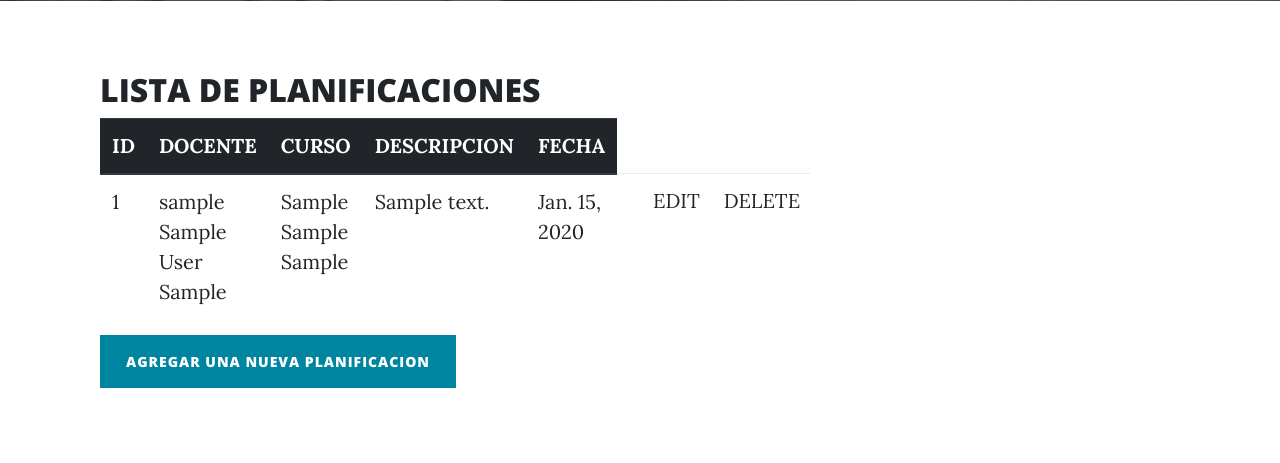
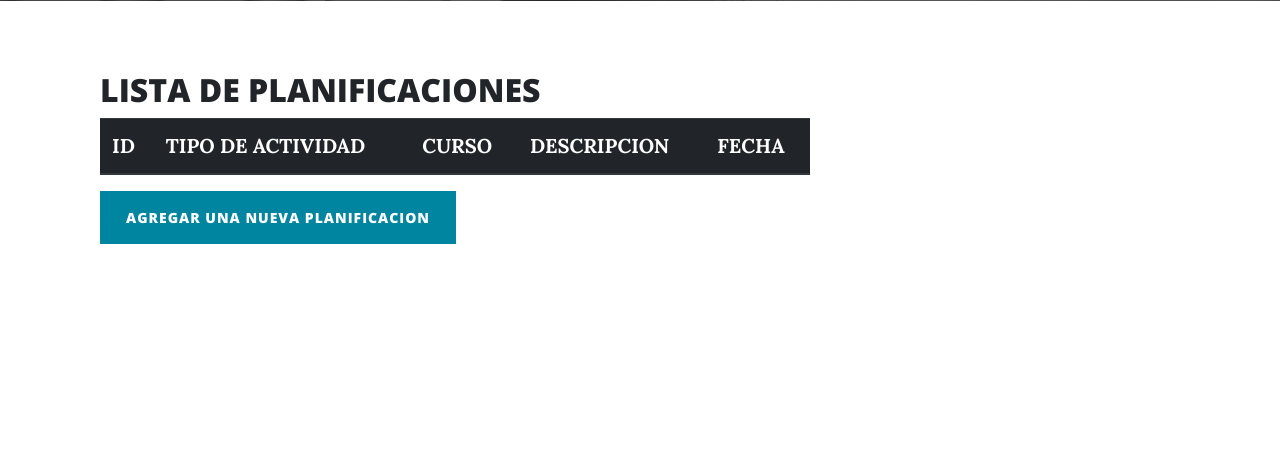
Before and after one commit to Ivanxito11/PROYECTO_RETO, a Django app: page /mostrarplanificaciones/ in a window 1280 px wide. Shown: the part 723-1186 px from the top of the page. After the commit the page ends 967 px from the top, so only its background shows below. Run offline with Django 3.2, Linux system fonts and the light colour scheme; tables that the repository leaves empty hold one stand-in row (values such as "Sample post"); lists and menus that the app fills with data are empty; some libraries are stand-ins or nearby versions.

Commit message:
ACTUALIZACION FINAL

```diff
--- a/core/models.py
+++ b/core/models.py
@@ -140,8 +140,18 @@ class Tarea(models.Model):
         verbose_name="Tareas"
         verbose_name_plural="Tareas"
 
+class Actividad(models.Model):
+    actividad = models.CharField(max_length=255)
+    class Meta:
+        db_table = "Actividad"
+        verbose_name = "Actividad"
+        verbose_name_plural = "Actividad"
+    def __str__(self):
+        return self.actividad
+
+
 class Planificacion(models.Model):
-    docente= models.ForeignKey(User, on_delete=models.CASCADE)
+    actividad= models.ForeignKey(Actividad, on_delete=models.CASCADE)
     curso=models.ForeignKey(Curso, on_delete=models.CASCADE)
     descripcion = models.TextField(max_length=500)
     fecha = models.DateField(auto_now_add=False)
@@ -153,7 +163,7 @@ class Planificacion(models.Model):
 class Horario(models.Model):
     docente= models.ForeignKey(User, on_delete=models.CASCADE)
     curso=models.ForeignKey(Curso, on_delete=models.CASCADE)
-    hora= models.IntegerField(default=1)
+    hora= models.TimeField(auto_now=False, auto_now_add=False)
     dia= models.CharField(max_length=10)
     class Meta:
         db_table="Horario"
--- a/templates/consultarusuario.html
+++ b/templates/consultarusuario.html
@@ -14,7 +14,7 @@
                     <tr>
                          <th>Id</th>
                         <th>Username</th>
-                         <th>Rol</th>
+
 
                         <th>Editar</th>
                           <th>Eliminar</th>
@@ -27,7 +27,7 @@
                         <tr>
                          <td>{{ u.id }}</td>
                             <td>{{ u.username }}</td>
-                            <td>{{ u.usuario_roles.rol.nombre }}</td>
+
 
 
                         <td>  <a class="nav-link" href="{% url 'modificar_usuario' u.id  %}">Modificar</a> </td>
--- a/templates/login.html
+++ b/templates/login.html
@@ -32,7 +32,7 @@
             </tr>
         </table>
 
-        <input type="submit" value="ingresar">
+        <input type="submit" value="INGRESAR">
         <input type="hidden" name="next" value="{{ next }}">
     </form>
 
--- a/templates/modificar_roles.html
+++ b/templates/modificar_roles.html
@@ -1,3 +1,6 @@
+{% extends "base.html" %}
+
+{% block background %}{% load static %}{% static 'img/home-bg.jpg' %}{% endblock %}
 {% block header %}
     <h2> Modificar Rol </h2>
     <form method="POST" >
--- a/templates/modificar_roles_usuarios.html
+++ b/templates/modificar_roles_usuarios.html
@@ -1,3 +1,6 @@
+{% extends "base.html" %}
+
+{% block background %}{% load static %}{% static 'img/home-bg.jpg' %}{% endblock %}
 {% block header %}
     <h2> Modificar Rol y Usuario </h2>
     <form method="POST" >
--- a/templates/modificarhorario.html
+++ b/templates/modificarhorario.html
@@ -1,3 +1,7 @@
+{% extends "base.html" %}
+
+{% block background %}{% load static %}{% static 'img/home-bg.jpg' %}{% endblock %}
+
 {% block header %}
     <h2> Modificar Horario </h2>
     <form method="POST" >
--- a/templates/modificarplanificacion.html
+++ b/templates/modificarplanificacion.html
@@ -1,3 +1,6 @@
+{% extends "base.html" %}
+
+{% block background %}{% load static %}{% static 'img/home-bg.jpg' %}{% endblock %}
 {% block header %}
     <h2> Modificar Planificacion </h2>
     <form method="POST" >
--- a/templates/modificartarea.html
+++ b/templates/modificartarea.html
@@ -1,3 +1,6 @@
+{% extends "base.html" %}
+
+{% block background %}{% load static %}{% static 'img/home-bg.jpg' %}{% endblock %}
 {% block header %}
     <h2> Modificar Tarea </h2>
     <form method="POST" >
--- a/templates/modificarusuario.html
+++ b/templates/modificarusuario.html
@@ -1,3 +1,6 @@
+{% extends "base.html" %}
+
+{% block background %}{% load static %}{% static 'img/home-bg.jpg' %}{% endblock %}
 {% block header %}
  <form method="post" >
         {% csrf_token %}
--- a/templates/mostrar_roles_usuarios.html
+++ b/templates/mostrar_roles_usuarios.html
@@ -6,7 +6,6 @@
 {% block content %}
  <div class="container">
         <div class="col-md-8" style="margin-top: 70px;">
-
             <h2> LISTA DE ROLES Y USUARIOS </h2>
 
             <div class="table-responsive">
@@ -20,6 +19,8 @@
     </tr>
     </thead>
     <tbody>
+
+
 {% for ru in usuario_roles %}
     <tr>
         <td>{{ ru.id }}</td>
@@ -31,7 +32,8 @@
             <td> <a href="{% url 'eliminar_rol_usuario' ru.id %}">Delete</a></td>
         </td>
     </tr>
-{% endfor %}
+
+    {% endfor %}
     </tbody>
 </table>
 <br>
--- a/templates/mostrarplanificacion.html
+++ b/templates/mostrarplanificacion.html
@@ -14,7 +14,7 @@
     <thead class="thead-dark">
     <tr>
         <th>ID</th>
-        <th>DOCENTE</th>
+        <th>TIPO DE ACTIVIDAD</th>
         <th>CURSO</th>
         <th>DESCRIPCION</th>
         <th>FECHA</th>
@@ -22,10 +22,11 @@
     </tr>
     </thead>
     <tbody>
+    {% if request.user.is_authenticated %}
 {% for c in planificacion %}
     <tr>
         <td>{{ c.id }}</td>
-        <td>{{ c.docente }}</td>
+        <td>{{ c.actividad }}</td>
         <td>{{ c.curso }}</td>
         <td>{{ c.descripcion }}</td>
         <td>{{ c.fecha }}</td>
@@ -36,6 +37,7 @@
         </td>
     </tr>
 {% endfor %}
+    {% endif %}
     </tbody>
 </table>
      </div>
--- a/templates/mostrartarea.html
+++ b/templates/mostrartarea.html
@@ -7,7 +7,7 @@
  <div class="container">
         <div class="col-md-8" style="margin-top: 70px;">
 
-            <h2> LISTA DE HORARIOS </h2>
+            <h2> LISTA DE TAREAS </h2>
 
             <div class="table-responsive">
                 <table class="table">
```
Also changed, not shown: core/forms.py (+6 -1 lines), templates/mostrarhorario.html (+7 -3 lines).
